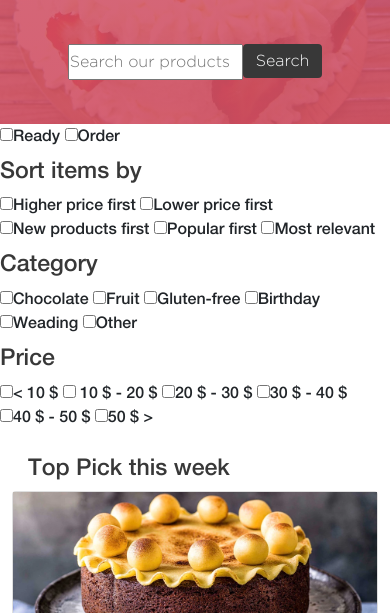
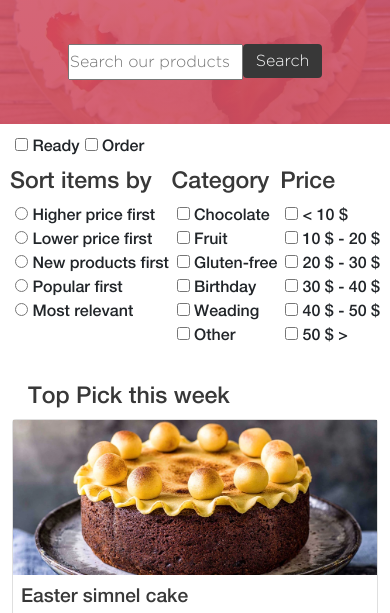
Before and after one commit to AleksandarIvezic/Cake-Factory, a website: page search-results.html in a window 390 px wide. Shown: the part 214-827 px from the top of the page. Drawn offline with nearby package versions, Linux system fonts and the light colour scheme.

Commit message:
Position filter search for mobile

```diff
--- a/search-results.html
+++ b/search-results.html
@@ -48,40 +48,42 @@
     </form>
   </header>
   <main >
-    <div class="filter-search">
-      <form>
-        <fieldset>
-          <label for=""><input type="checkbox">Ready</label>
-          <label for=""><input type="checkbox">Order</label>
+    <section class="filter-search">
+      <form class="d-flex">
+        <fieldset class="flex-row">
+          <label for=""><input type="checkbox"> Ready</label>
+          <label for=""><input type="checkbox"> Order</label>
         </fieldset>
+      </form>
+      <form action="">
         <fieldset>
           <h3>Sort items by</h3>
-          <label for=""><input type="checkbox">Higher price first</label>
-          <label for=""><input type="checkbox">Lower price first</label>
-          <label for=""><input type="checkbox">New products first</label>
-          <label for=""><input type="checkbox">Popular first</label>
-          <label for=""><input type="checkbox">Most relevant</label>
+          <label for="higher"><input name="sort" id="higher" type="radio"> Higher price first</label>
+          <label for="lower"><input name="sort" id="lower" type="radio"> Lower price first</label>
+          <label for="new"><input name="sort" id="new" type="radio"> New products first</label>
+          <label for="popular"><input name="sort" id="popular" type="radio"> Popular first</label>
+          <label for="relevant"><input name="sort" id="relevant" type="radio"> Most relevant</label>
         </fieldset>
         <fieldset>
           <h3>Category</h3>
-          <label for=""><input type="checkbox">Chocolate</label>
-          <label for=""><input type="checkbox">Fruit</label>
-          <label for=""><input type="checkbox">Gluten-free</label>
-          <label for=""><input type="checkbox">Birthday</label>
-          <label for=""><input type="checkbox">Weading</label>
-          <label for=""><input type="checkbox">Other</label>
+          <label for=""><input type="checkbox"> Chocolate</label>
+          <label for=""><input type="checkbox"> Fruit</label>
+          <label for=""><input type="checkbox"> Gluten-free</label>
+          <label for=""><input type="checkbox"> Birthday</label>
+          <label for=""><input type="checkbox"> Weading</label>
+          <label for=""><input type="checkbox"> Other</label>
         </fieldset>
         <fieldset>
           <h3>Price</h3>
-          <label for=""><input type="checkbox">&lt; 10 &#36;</label>
-          <label for=""><input type="checkbox"> 10 &#36; - 20 &#36;</label>
-          <label for=""><input type="checkbox">20 &#36; - 30 &#36;</label>
-          <label for=""><input type="checkbox">30 &#36; - 40 &#36;</label>
-          <label for=""><input type="checkbox">40 &#36; - 50 &#36;</label>
-          <label for=""><input type="checkbox">50 &#36; &gt;</label>
+          <label for=""><input type="checkbox"> &lt; 10 &#36;</label>
+          <label for=""><input type="checkbox">  10 &#36; - 20 &#36;</label>
+          <label for=""><input type="checkbox"> 20 &#36; - 30 &#36;</label>
+          <label for=""><input type="checkbox"> 30 &#36; - 40 &#36;</label>
+          <label for=""><input type="checkbox"> 40 &#36; - 50 &#36;</label>
+          <label for=""><input type="checkbox"> 50 &#36; &gt;</label>
         </fieldset>
       </form>
-    </div>
+    </section>
     <div class="boxes">
       <section class="top container-fluid">
         <a  href="#"><h3 class="ps-3 pt-3">Top Pick this week</h3></a>
--- a/style.css
+++ b/style.css
@@ -240,6 +240,26 @@ main p,
   font-size: 0.8rem;
 }
 
+/* Filter search  */
+
+.filter-search {
+  padding: 10px;
+}
+
+.filter-search form {
+  display: flex;
+  justify-content: space-between;
+}
+
+.filter-search fieldset {
+  display: flex;
+  flex-direction: column;
+}
+
+.filter-search input {
+  margin-left: 5px;
+}
+
 /* Hover style  */
 
 .cursor-text:hover {
```
